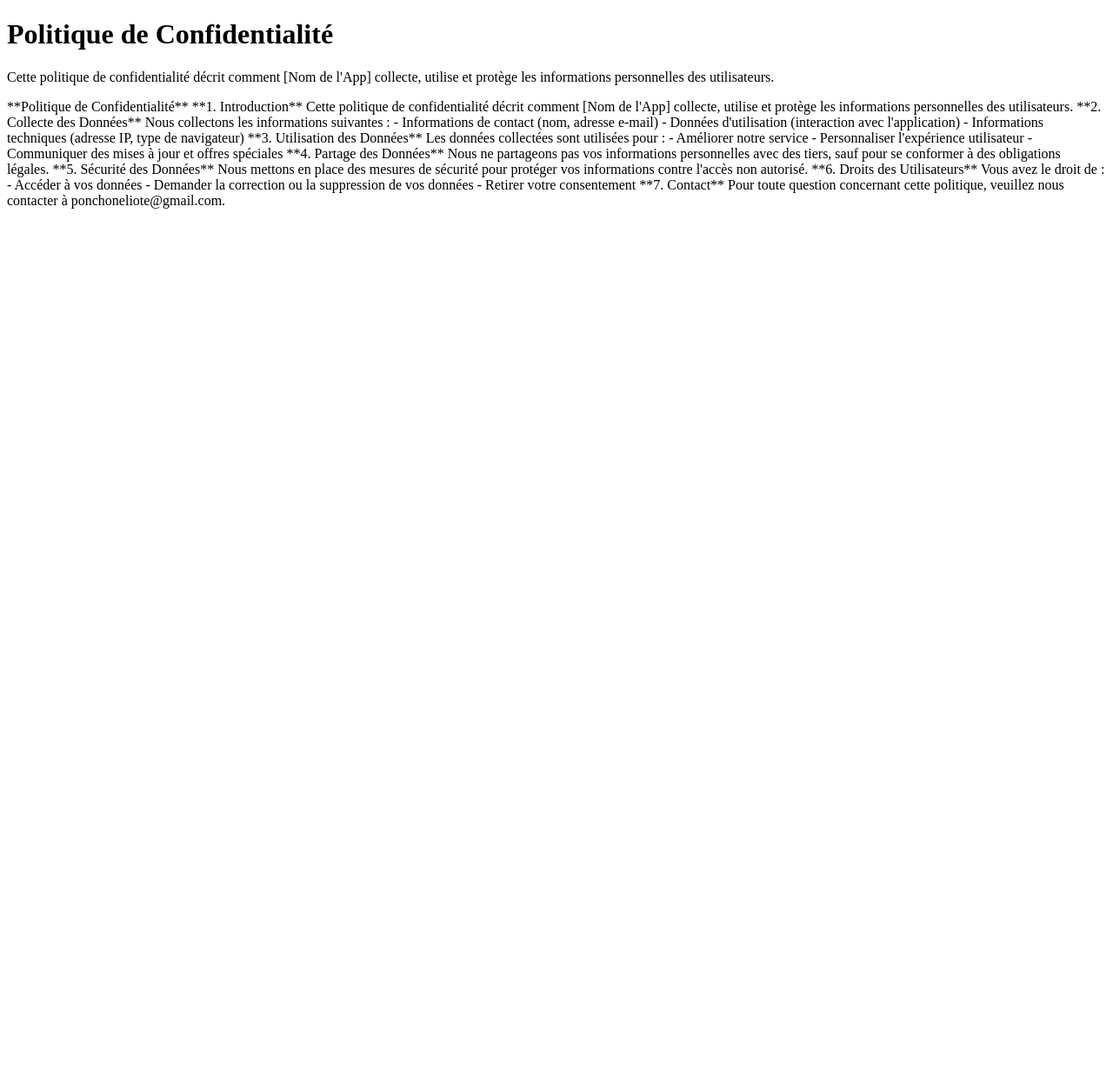
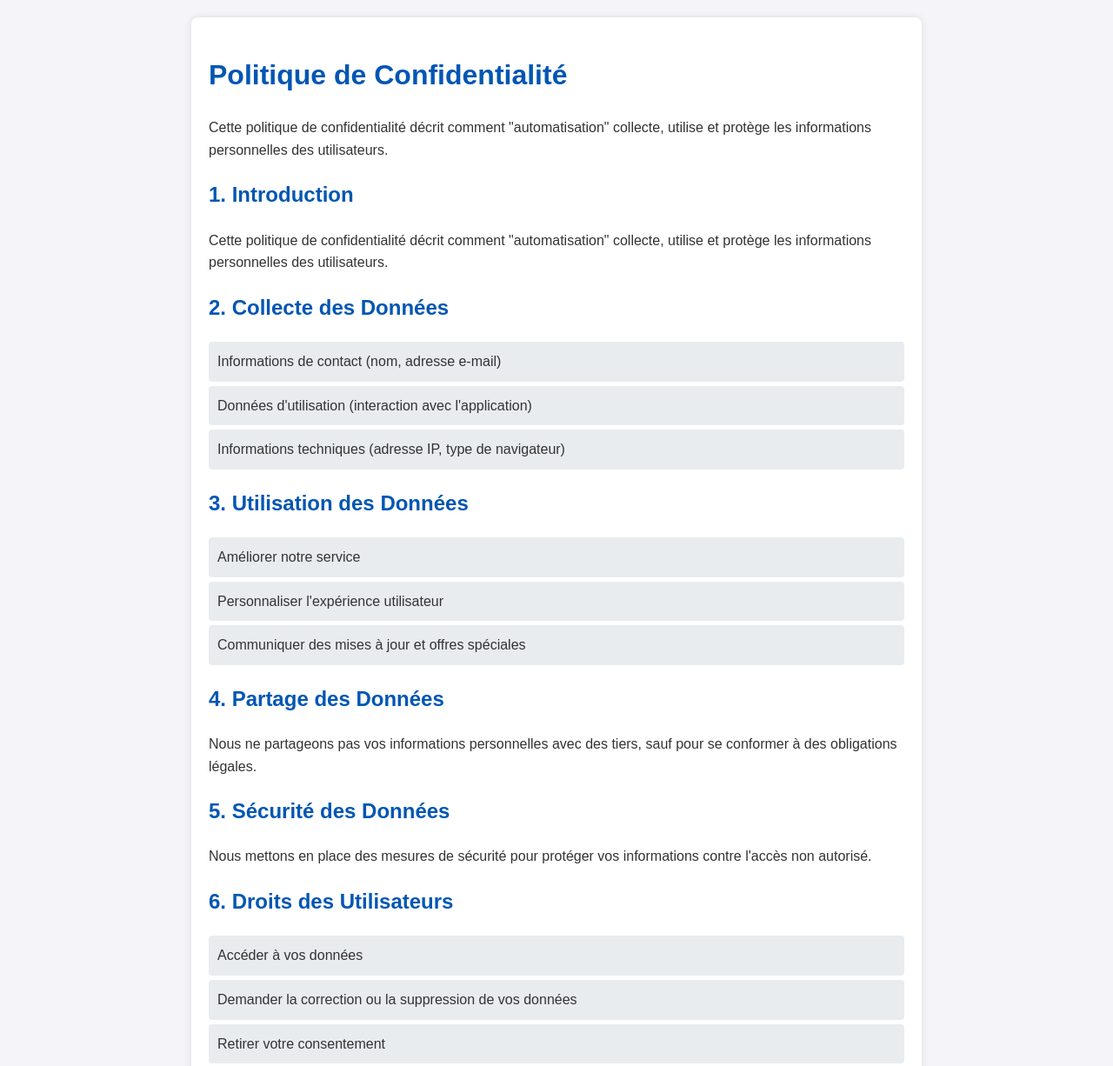
Before and after one commit to eliote03/politique-confidentialite, a plain HTML site: page index.html in a window 1280 px wide. Shown: the top 1226 px of the page at 87% size. Before the commit the page ends 800 px from the top, so only its background shows below. Drawn offline with Linux system fonts and the light colour scheme.

Commit message:
Update index.html

```diff
--- a/index.html
+++ b/index.html
@@ -4,49 +4,78 @@
     <meta charset="UTF-8">
     <meta name="viewport" content="width=device-width, initial-scale=1.0">
     <title>Politique de Confidentialité</title>
+    <style>
+        body {
+            font-family: Arial, sans-serif;
+            background-color: #f4f4f9;
+            color: #333;
+            line-height: 1.6;
+            margin: 0;
+            padding: 20px;
+        }
+        .container {
+            max-width: 800px;
+            margin: auto;
+            background: #fff;
+            padding: 20px;
+            border-radius: 8px;
+            box-shadow: 0 0 10px rgba(0, 0, 0, 0.1);
+        }
+        h1, h2 {
+            color: #0056b3;
+        }
+        ul {
+            list-style-type: none;
+            padding: 0;
+        }
+        ul li {
+            background: #e9ecef;
+            margin: 5px 0;
+            padding: 10px;
+            border-radius: 4px;
+        }
+        p {
+            margin-bottom: 20px;
+        }
+    </style>
 </head>
 <body>
-    <h1>Politique de Confidentialité</h1>
-    <p>Cette politique de confidentialité décrit comment [Nom de l'App] collecte, utilise et protège les informations personnelles des utilisateurs.</p>
+    <div class="container">
+        <h1>Politique de Confidentialité</h1>
+        <p>Cette politique de confidentialité décrit comment "automatisation" collecte, utilise et protège les informations personnelles des utilisateurs.</p>
 
-**Politique de Confidentialité**
+        <h2>1. Introduction</h2>
+        <p>Cette politique de confidentialité décrit comment "automatisation" collecte, utilise et protège les informations personnelles des utilisateurs.</p>
 
-**1. Introduction**
+        <h2>2. Collecte des Données</h2>
+        <ul>
+            <li>Informations de contact (nom, adresse e-mail)</li>
+            <li>Données d'utilisation (interaction avec l'application)</li>
+            <li>Informations techniques (adresse IP, type de navigateur)</li>
+        </ul>
 
-Cette politique de confidentialité décrit comment [Nom de l'App] collecte, utilise et protège les informations personnelles des utilisateurs.
+        <h2>3. Utilisation des Données</h2>
+        <ul>
+            <li>Améliorer notre service</li>
+            <li>Personnaliser l'expérience utilisateur</li>
+            <li>Communiquer des mises à jour et offres spéciales</li>
+        </ul>
 
-**2. Collecte des Données**
+        <h2>4. Partage des Données</h2>
+        <p>Nous ne partageons pas vos informations personnelles avec des tiers, sauf pour se conformer à des obligations légales.</p>
 
-Nous collectons les informations suivantes :
-- Informations de contact (nom, adresse e-mail)
-- Données d'utilisation (interaction avec l'application)
-- Informations techniques (adresse IP, type de navigateur)
+        <h2>5. Sécurité des Données</h2>
+        <p>Nous mettons en place des mesures de sécurité pour protéger vos informations contre l'accès non autorisé.</p>
 
-**3. Utilisation des Données**
+        <h2>6. Droits des Utilisateurs</h2>
+        <ul>
+            <li>Accéder à vos données</li>
+            <li>Demander la correction ou la suppression de vos données</li>
+            <li>Retirer votre consentement</li>
+        </ul>
 
-Les données collectées sont utilisées pour :
-- Améliorer notre service
-- Personnaliser l'expérience utilisateur
-- Communiquer des mises à jour et offres spéciales
-
-**4. Partage des Données**
-
-Nous ne partageons pas vos informations personnelles avec des tiers, sauf pour se conformer à des obligations légales.
-
-**5. Sécurité des Données**
-
-Nous mettons en place des mesures de sécurité pour protéger vos informations contre l'accès non autorisé.
-
-**6. Droits des Utilisateurs**
-
-Vous avez le droit de :
-- Accéder à vos données
-- Demander la correction ou la suppression de vos données
-- Retirer votre consentement
-
-**7. Contact**
-
-Pour toute question concernant cette politique, veuillez nous contacter à ponchoneliote@gmail.com.
-
+        <h2>7. Contact</h2>
+        <p>Pour toute question concernant cette politique, veuillez nous contacter à ponchoneliote@gmail.com.</p>
+    </div>
 </body>
 </html>
```
